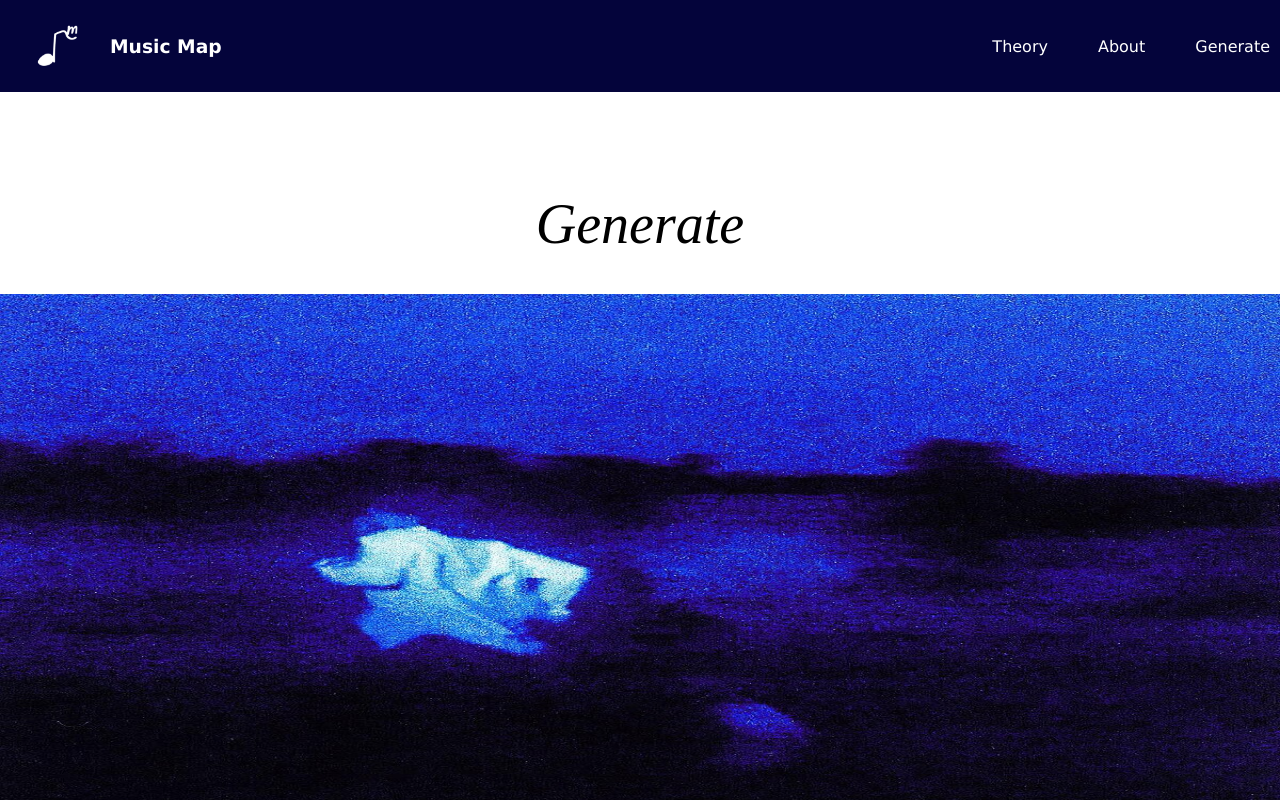
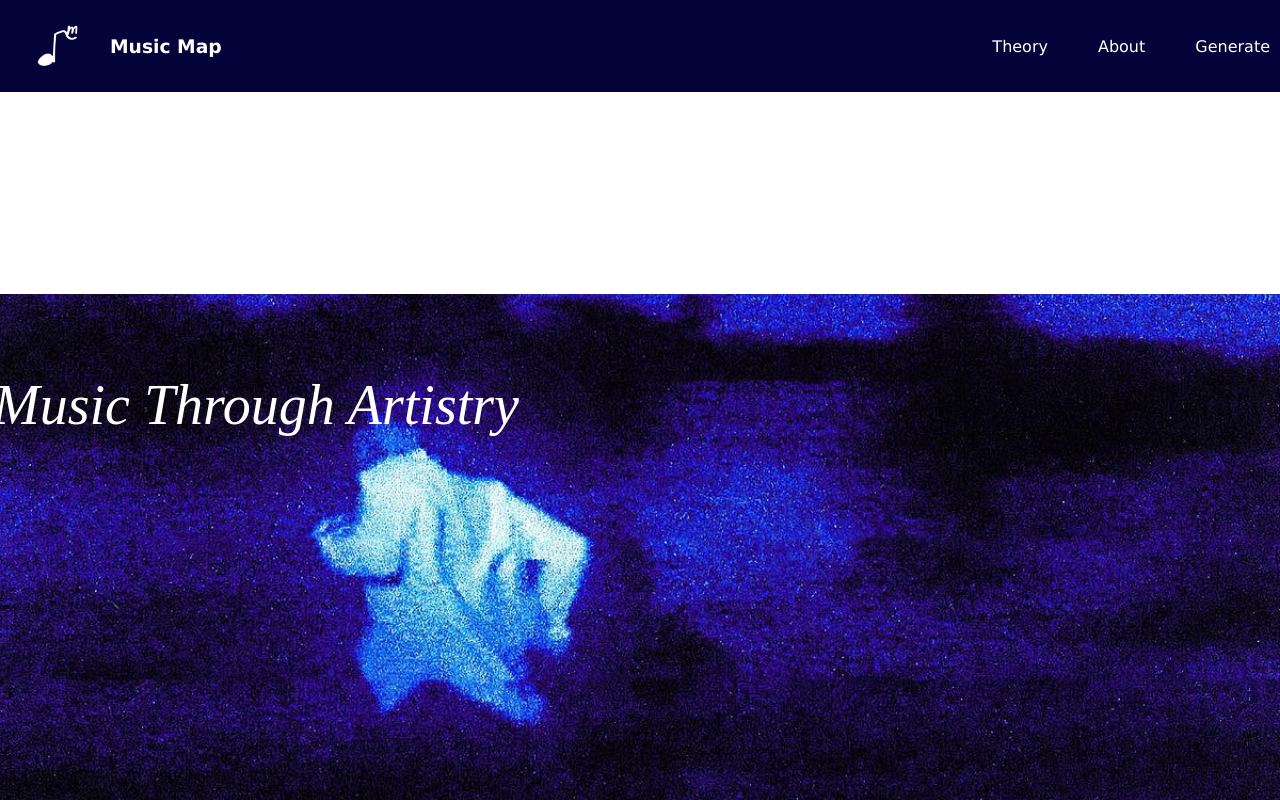
Before and after one commit to marshall-edmond/music-theory, a React (Vite) app in the folder frontend/: page /generate in a window 1280 px wide. Shown: the top 800 px of the page. Built offline with nearby package versions, Linux system fonts and the light colour scheme.

Commit message:
Update - Working hero section

```diff
--- a/frontend/src/styles/HomePage.module.css
+++ b/frontend/src/styles/HomePage.module.css
@@ -1,16 +1,14 @@
 .backgroundImage {
-    display:flex;
-    justify-content:center;
-    align-items:center;
     height:600px;
     width:100%;
+    object-fit:cover;
 }
 
 
 h1 {
     text-align:center;
     font-size:56px;
-    color:black;
+    color:white;
     font-family: 'Proxima Nova';
     font-style: oblique;
     font-weight:100;
@@ -45,7 +43,16 @@ h2 {
 }
 
 .hero {
-    display: flex;
-    padding-top: 50px;
+    position:absolute;
+    top:10%;
+    left:20%;
+    transform: translate(-50%, -50%);
+    z-index: 10;
+    color:white;
+}
 
+.container {
+    position:relative;
+    width:100%;
+    height:100vh;
 }
```
